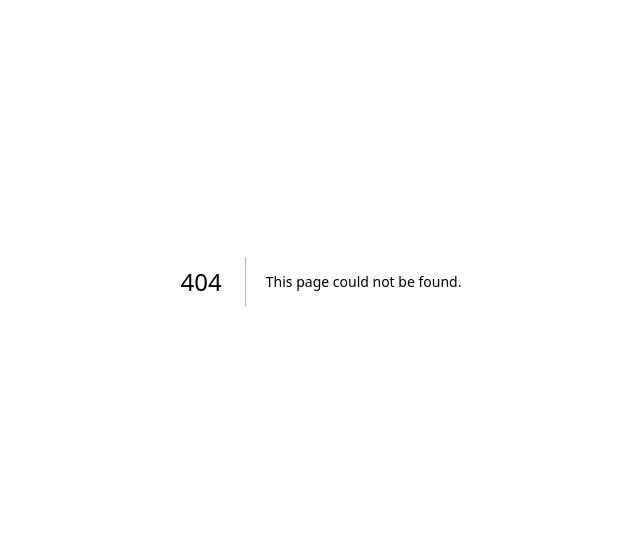
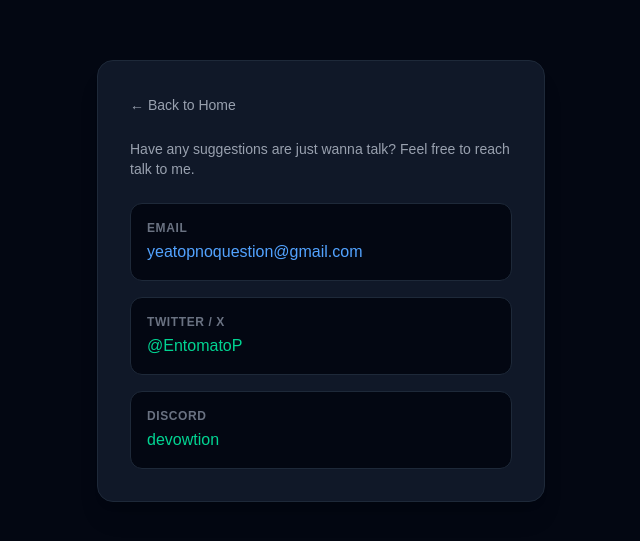
Before and after one commit to Entomato1/du, a Next.js app: page /contact in a window 1280 px wide. Before the commit this address had no page. Shown: the part 119-660 px from the top of the page, without its empty margins (319-959 px from the left). Built offline with nearby package versions, Linux system fonts and the light colour scheme.

Commit message:
added contact info and also changed text at home page

```diff
--- /dev/null
+++ b/app/contact/page.tsx
@@ -0,0 +1,45 @@
+import Link from 'next/link';
+
+export default function Contact() {
+  return (
+    <main className="flex min-h-screen flex-col items-center justify-center bg-gray-950 text-white p-6 relative overflow-hidden">
+
+      <div className="absolute top-[-10%] left-[-10%] w-96 h-96 bg-blue-600 rounded-full mix-blend-multiply filter blur-[128px] opacity-10"></div>
+
+      <div className="z-10 w-full max-w-md bg-gray-900 border border-gray-800 rounded-2xl p-8 shadow-xl">
+        <Link href="/" className="text-sm text-gray-400 hover:text-blue-400 transition-colors mb-6 inline-block">
+          &larr; Back to Home
+        </Link>
+
+        <p className="text-gray-400 text-sm mb-6">
+          Have any suggestions are just wanna talk? Feel free to reach talk to me.
+        </p>
+
+        <div className="space-y-4">
+          <div className="bg-gray-950 p-4 rounded-xl border border-gray-800">
+            <span className="text-xs text-gray-500 block uppercase tracking-wider font-semibold mb-1">Email</span>
+            <a href="mailto:yeatopnoquestion@gmail.com" className="text-blue-400 hover:underline break-all">
+              yeatopnoquestion@gmail.com
+            </a>
+          </div>
+
+          <div className="bg-gray-950 p-4 rounded-xl border border-gray-800">
+            <span className="text-xs text-gray-500 block uppercase tracking-wider font-semibold mb-1">Twitter / X</span>
+            <a href="https://x.com/EntomatoP" target="_blank" rel="noopener noreferrer" className="text-emerald-400 hover:underline">
+              @EntomatoP
+            </a>
+          </div>
+
+        <div className="bg-gray-950 p-4 rounded-xl border border-gray-800">
+            <span className="text-xs text-gray-500 block uppercase tracking-wider font-semibold mb-1">Discord</span>
+            <span className="text-emerald-400 font-medium">
+                devowtion
+            </span>
+        </div>
+
+        </div>
+      </div>
+
+    </main>
+  );
+}
--- a/app/page.tsx
+++ b/app/page.tsx
@@ -4,7 +4,16 @@ export default function Home() {
   return (
     <main className="flex min-h-screen flex-col items-center justify-center bg-gray-950 text-white p-6 relative overflow-hidden">
 
-      {/* Background decoration */}
+      <div className="absolute top-6 right-6 z-20">
+        <Link
+          href="/contact"
+          className="px-5 py-2 bg-gray-900 border border-gray-800 text-gray-300 font-semibold rounded-full hover:bg-gray-800 hover:text-white transition-all shadow-md"
+        >
+          Contact
+        </Link>
+      </div>
+
+
       <div className="absolute top-[-10%] left-[-10%] w-96 h-96 bg-blue-600 rounded-full mix-blend-multiply filter blur-[128px] opacity-20"></div>
       <div className="absolute bottom-[-10%] right-[-10%] w-96 h-96 bg-emerald-600 rounded-full mix-blend-multiply filter blur-[128px] opacity-20"></div>
 
@@ -14,7 +23,7 @@ export default function Home() {
         </h1>
 
         <p className="text-lg md:text-xl text-gray-400 mb-10 max-w-2xl mx-auto">
-          The fastest, most accurate way to audit your rosters and calculate blockbuster dynasty trades. Stop guessing, start winning.
+          WELCOME! This is a little passion project for fantasy football dynasty leagues. Hope you enjoy!
         </p>
 
         <div className="flex flex-col sm:flex-row gap-4 justify-center">
```
